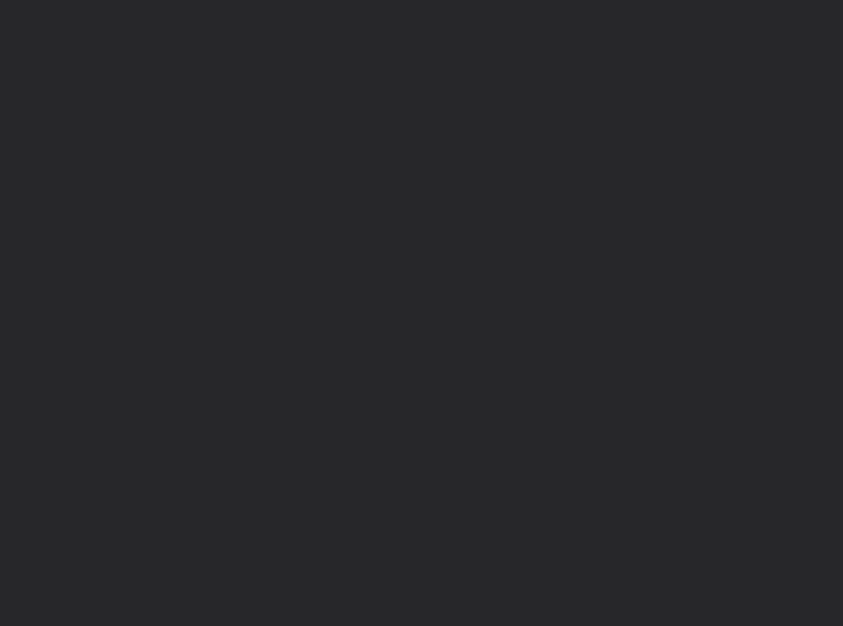
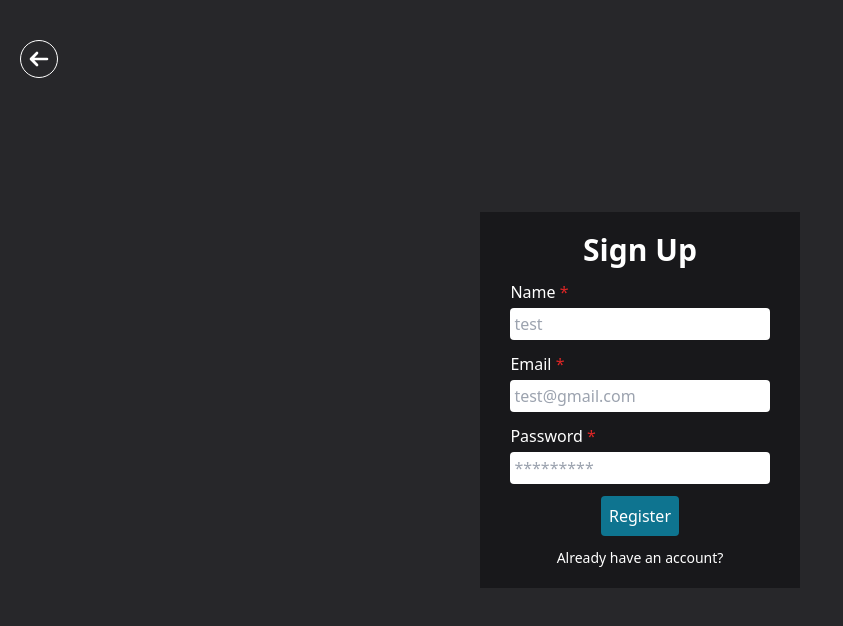
Before and after one commit to Arnaiz23/todo-app, a React (Vite) app in the folder frontend/: page /register in a window 1280 px wide. Shown: the top 626 px of the page, without its empty margins (0-843 px from the left). Built offline with nearby package versions, Linux system fonts and the light colour scheme.

Commit message:
feat: 🎸 Create and add the register page

```diff
--- a/frontend/src/App.jsx
+++ b/frontend/src/App.jsx
@@ -3,6 +3,7 @@ import { Route } from "wouter"
 import "./App.css"
 import Home from "./pages/Home.jsx"
 import Login from "./pages/Login.jsx"
+import Register from "./pages/Register"
 
 function App() {
 
@@ -14,6 +15,9 @@ function App() {
       <Route path="/login">
         <Login />
       </Route>
+      <Route path="/register">
+        <Register />
+      </Route>
     </div>
   )
 }
--- /dev/null
+++ b/frontend/src/components/FormRegister.jsx
@@ -0,0 +1,74 @@
+import { useState } from "react"
+
+const FormRegister = () => {
+  const [register, setRegister] = useState({
+    email: "",
+    password: "",
+    name: ""
+  })
+
+  const handleChange = (event) => {
+    setRegister({
+      ...register,
+      [event.target.name]: event.target.value,
+    })
+  }
+
+  const handleSubmit = (event) => {
+    event.preventDefault()
+    console.log(register)
+  }
+
+  return (
+    <form
+      className="flex flex-col justify-center items-center gap-3 w-[90%]"
+      onSubmit={handleSubmit}
+    >
+      <div className="flex flex-col justify-start items-start gap-1 w-[90%]">
+        <label htmlFor="username">
+          Name <span className="text-red-600">*</span>
+        </label>
+        <input
+          type="text"
+          name="name"
+          id="name"
+          className="rounded p-1 text-black w-full"
+          onChange={handleChange}
+          placeholder="test"
+        />
+      </div>
+      <div className="flex flex-col justify-start items-start gap-1 w-[90%]">
+        <label htmlFor="email">
+          Email <span className="text-red-600">*</span>
+        </label>
+        <input
+          type="email"
+          name="email"
+          id="email"
+          className="rounded p-1 text-black w-full"
+          onChange={handleChange}
+          placeholder="test@gmail.com"
+        />
+      </div>
+      <div className="flex flex-col justify-start items-start gap-1 w-[90%]">
+        <label htmlFor="password">
+          Password <span className="text-red-600">*</span>
+        </label>
+        <input
+          type="password"
+          name="password"
+          id="password"
+          className="rounded p-1 text-black w-full"
+          onChange={handleChange}
+          placeholder="*********"
+          minLength={6}
+        />
+      </div>
+      <button type="submit" className="bg-cyan-700 p-2 rounded">
+        Register
+      </button>
+    </form>
+  )
+}
+
+export default FormRegister
--- a/frontend/src/pages/Login.jsx
+++ b/frontend/src/pages/Login.jsx
@@ -1,3 +1,4 @@
+import { Link } from "wouter"
 import ButtonGoHome from "../components/ButtonGoHome"
 import FormLogin from "../components/FormLogin"
 
@@ -6,9 +7,12 @@ const Login = () => {
     <>
       <ButtonGoHome />
       <div className="flex justify-center items-center w-full h-screen">
-        <div className="flex flex-col justify-center items-center gap-3 bg-zinc-900 w-[80%] sm:w-80 h-80">
-          <h1 className="text-3xl font-bold">Login</h1>
+        <div className="grid grid-rows-[20%_60%_20%] place-items-center content-center gap-3 bg-zinc-900 w-[80%] sm:w-80 py-5">
+          <h2 className="text-3xl font-bold">Login</h2>
           <FormLogin />
+          <Link href="/register" className="text-sm hover:underline">
+            Don't have an account?
+          </Link>
         </div>
       </div>
     </>
@@ -16,3 +20,11 @@ const Login = () => {
 }
 
 export default Login
+
+// Flex
+
+//   <div className="flex flex-col justify-center items-center gap-3 bg-zinc-900 w-[80%] sm:w-80 h-80">
+
+// grid
+
+// <div className="grid grid-rows-[20%_60%_20%] place-items-center content-center gap-3 bg-zinc-900 w-[80%] sm:w-80 min-h-[20rem]">
--- /dev/null
+++ b/frontend/src/pages/Register.jsx
@@ -0,0 +1,23 @@
+import { Link } from "wouter"
+
+import ButtonGoHome from "../components/ButtonGoHome"
+import FormRegister from "../components/FormRegister"
+
+const Register = () => {
+  return (
+    <>
+      <ButtonGoHome />
+      <div className="flex justify-center items-center w-full h-screen">
+        <div className="flex flex-col justify-center items-center gap-3 bg-zinc-900 w-[80%] sm:w-80 py-5">
+          <h2 className="text-3xl font-bold">Sign Up</h2>
+          <FormRegister />
+          <Link href="/login" className="text-sm hover:underline">
+            Already have an account?
+          </Link>
+        </div>
+      </div>
+    </>
+  )
+}
+
+export default Register
```
